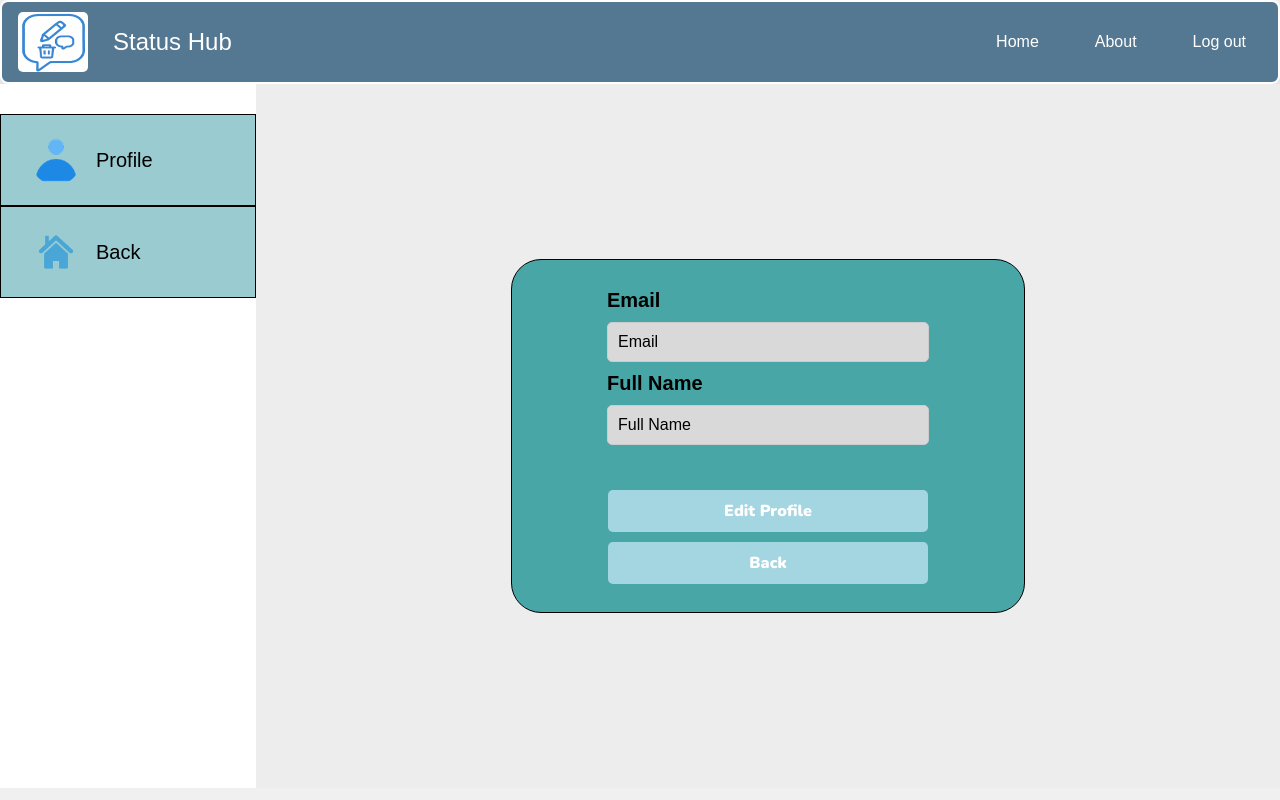
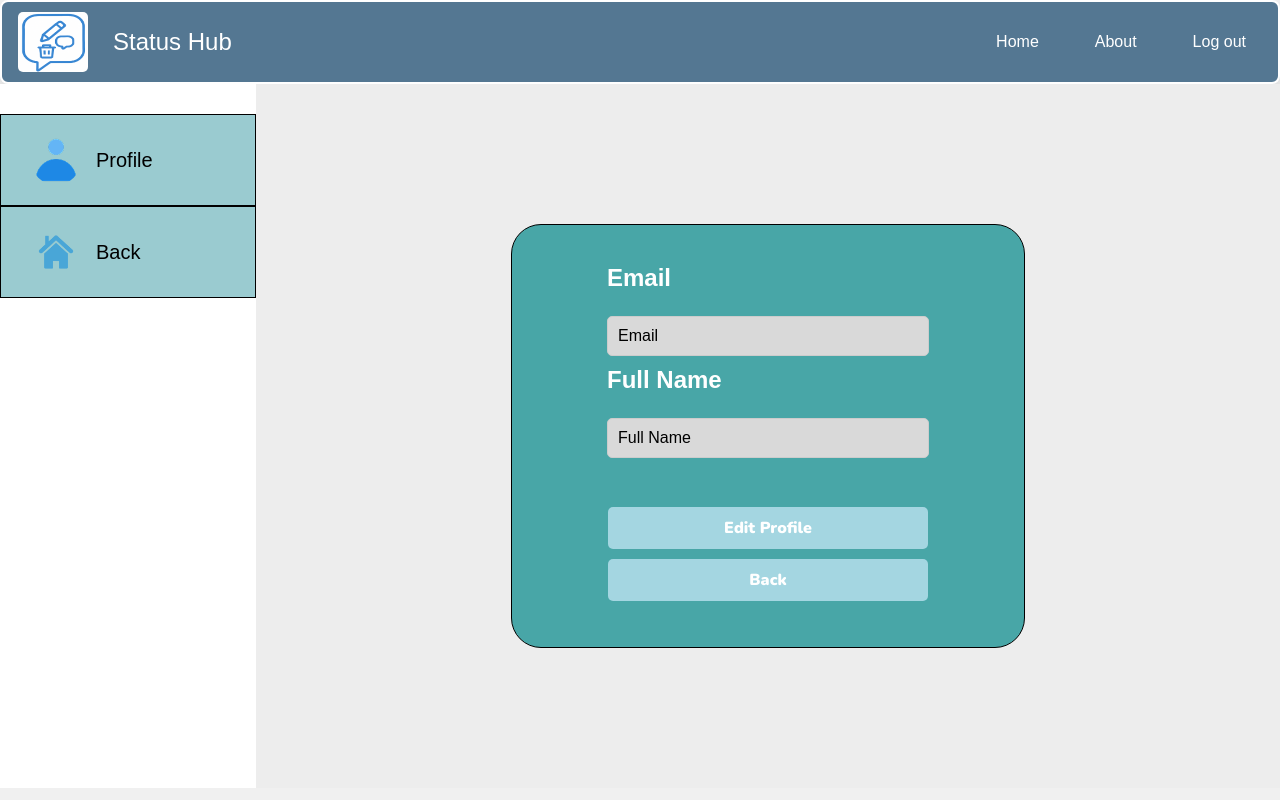
Before and after one commit to eucary/projectkoto, a React (Vite) app: page /profile in a window 1280 px wide. Built offline with nearby package versions, Linux system fonts and the light colour scheme; a web font is replaced by a local one.

Commit message:
fixx the errors

```diff
--- a/src/Profile.css
+++ b/src/Profile.css
@@ -17,7 +17,7 @@
     justify-content: center;
     gap: 20px;
     width: 50%;
-    height: 50%;
+    height: 60%;
     background-color: #48A6A7;
     border: 1px solid #000000; /* Add a border */
     border-radius: 30px;
@@ -39,10 +39,10 @@
     justify-content: center;
     width: 50%;
     height: 50%;
-    gap: 10px;
+    gap: 20px;
 }
 
-eemail{
+.eemail{
     font-family: "Chango", sans-serif;
     font-weight: 400;
     font-style: normal;
@@ -50,24 +50,23 @@ eemail{
     font-weight: bold;
     color: #000000;
     font-weight: bold;
-    gap: 10px;
     display: flex;
     flex-direction: column;
 }
 
-fullname{
+.ffullname{
     font-family: "Chango", sans-serif;
     font-weight: 400;
     font-style: normal;
     font-size: 20px;
     font-weight: bold;
     color: #000000;
-    gap: 10px;
+
     display: flex;
     flex-direction: column;
 }
 
-buttonsaveback {
+.buttonsaveback {
     color: #000000;
     display: flex;
     flex-direction: column;
@@ -77,8 +76,18 @@ buttonsaveback {
     font-size: 16px;
 
 }
+input[type="text"], [type="email"] {
+    width: 300px;
+    padding: 10px;
+    border: 1px solid #ccc;
+    border-radius: 5px;
+    font-size: 16px;
+    color: #000000;
+    background-color: #D9D9D9;
+}
 
-buttonsaveback button {
+
+.buttonsaveback button {
   background-color: #A4D6E1;
   color: #ffffff;
   border: none;
@@ -91,7 +100,7 @@ buttonsaveback button {
   font-style: normal;
 }
 
-buttonsaveback button:hover {
+.buttonsaveback button:hover {
   background-color: #547792 ;
   font-style: italic;
 }
--- a/src/Profile.jsx
+++ b/src/Profile.jsx
@@ -44,6 +44,8 @@ function Profile() {
     }
   };
 
+
+
 return (
   <>
     <Navbar1 />
@@ -52,35 +54,36 @@ function Profile() {
       <div className="content3">
         <div className="profile-container">
           <div className="emailfullname">
-                <eemail>
-                    <p3>Email</p3>
+            <div className="eemail">
+              <p>Email</p>
               <input
                 type="email"
                 value={email}
                 readOnly
                 placeholder="Email"
               />
-                </eemail>
-                <fullname>
-                  <p3>Full Name</p3>
+            </div>
+            <div className="ffullname">
+              <p>Full Name</p>
               <input
-                    type="fullname"
+                type="text"
                 value={fullName}
                 readOnly={!editing}
                 onChange={e => setFullName(e.target.value)}
                 placeholder="Full Name"
               />
-                </fullname>
             </div>
-                <buttonsaveback>
+          </div>
+          <div className="buttonsaveback">
             {!editing ? (
               <button className="edit-profile-button" onClick={handleEdit}>Edit Profile</button>
             ) : (
               <button className="save" onClick={handleSave}>Save</button>
             )}
             <Link to="/Landingpage" className="back-link">
-                  <button className="back-button">Back</button></Link>
-                </buttonsaveback>
+              <button className="back-button">Back</button>
+            </Link>
+          </div>
         </div>
       </div>
     </div>
--- a/src/components/PostStatus.jsx
+++ b/src/components/PostStatus.jsx
@@ -130,7 +130,7 @@ const handlePostStatus = async () => {
                 <>
                 <div className='poster'>
                     <span>
-                      <strong>Posted by:</strong> {s.author}
+                      <strong>Posted by:</strong> {fullName}
                     </span>
                     <posted>{s.text}</posted>
                     <small>
```
Lines whose indentation alone changed are shown as unchanged.
